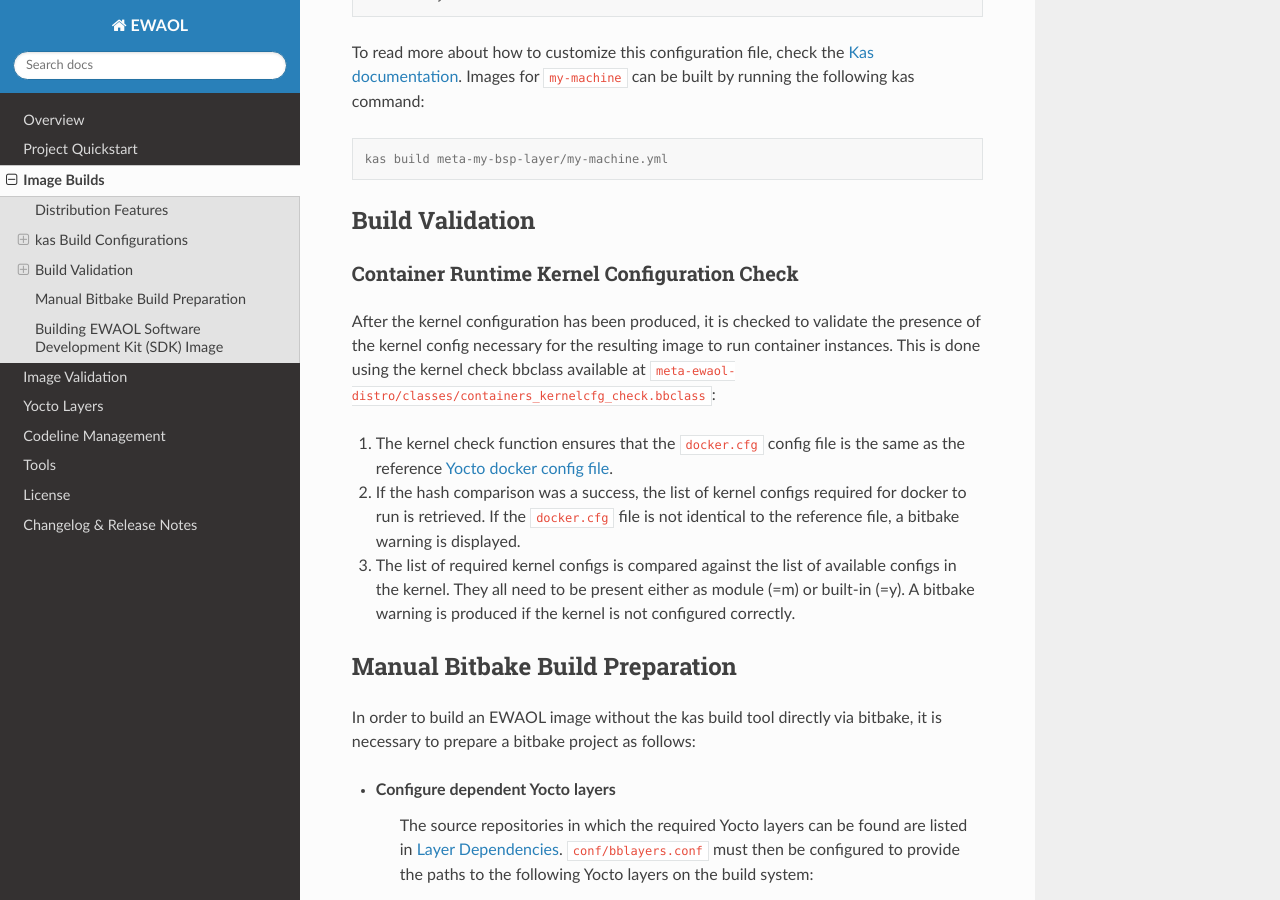
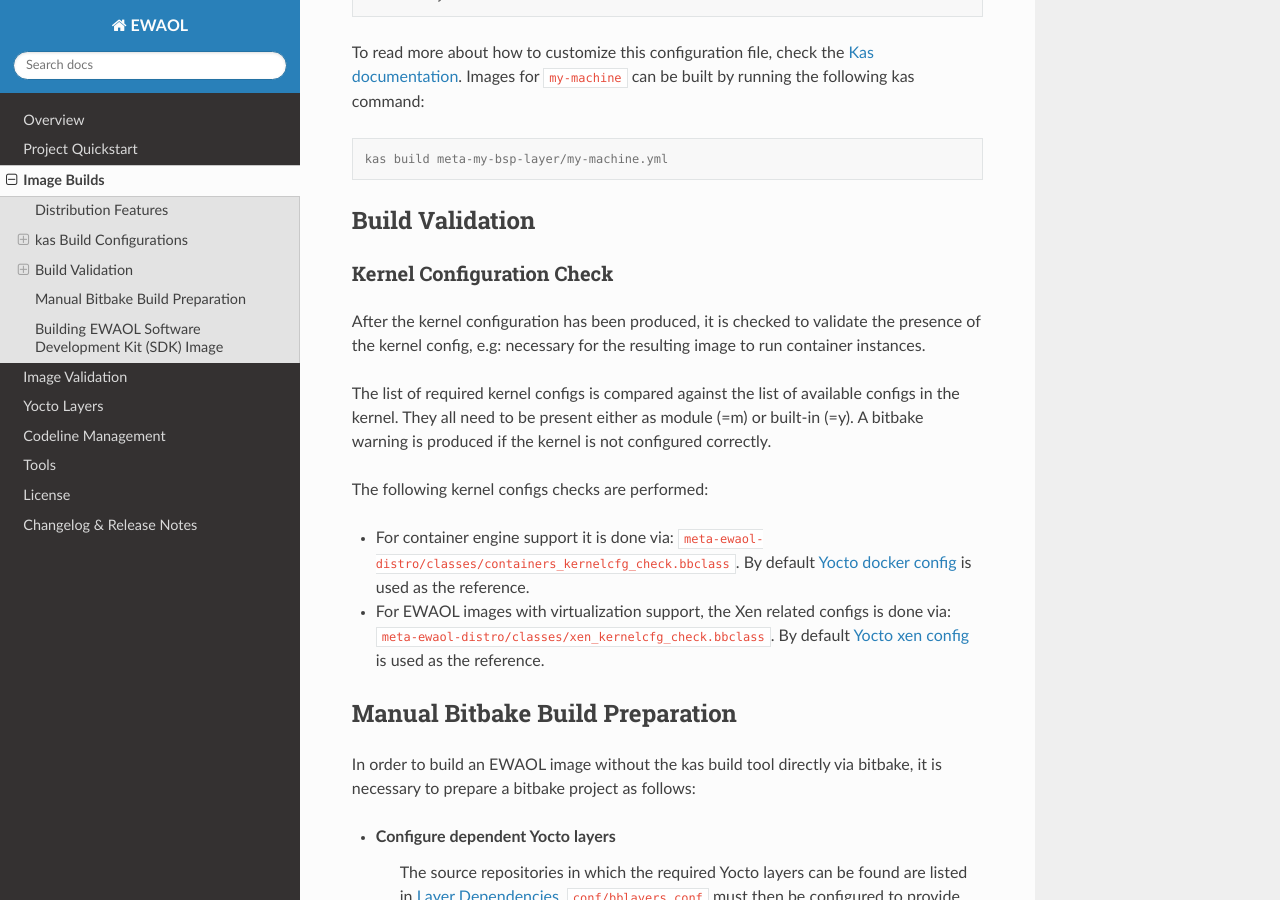
Before and after one commit to chaoge525/soafee_demo, a Sphinx documentation site: the page built from documentation/builds.rst, in a window 1280 px wide and 900 px high, scrolled down 4515 px. Built offline with Sphinx 7.4.7 and the Read the Docs theme 2.0.0, drawn with Linux system fonts in a browser that asks for light colours.

Commit message:
ewaol-distro,doc: Add xen related kernel config check
This patch changes kernelcfg_check function from containers_kernelcfg_check
bbclass to allow validation of any kernel config fragment.
User can also pass list of configs (e.g. for different architecture)
that will be ignored during the check.

Issue-Id: SCM-3582
Signed-off-by: Kamil Dziezyk <kamil.dziezyk@arm.com>
Change-Id: Ie01a41359bcbddaf59cf2e369aab6a6de6715635

```diff
--- a/documentation/builds.rst
+++ b/documentation/builds.rst
@@ -220,31 +220,35 @@ following kas command:
 
     kas build meta-my-bsp-layer/my-machine.yml
 
+.. _Kas documentation: https://kas.readthedocs.io/en/latest/userguide.html#including-configuration-files-from-other-repos
+
 Build Validation
 ----------------
 
-Container Runtime Kernel Configuration Check
-^^^^^^^^^^^^^^^^^^^^^^^^^^^^^^^^^^^^^^^^^^^^
+Kernel Configuration Check
+^^^^^^^^^^^^^^^^^^^^^^^^^^
 
 After the kernel configuration has been produced, it is checked to validate the
-presence of the kernel config necessary for the resulting image to run
-container instances. This is done using the kernel check bbclass available at
-``meta-ewaol-distro/classes/containers_kernelcfg_check.bbclass``:
+presence of the kernel config, e.g: necessary for the resulting image to run
+container instances.
 
-1. The kernel check function ensures that the ``docker.cfg`` config file is the
-   same as the reference `Yocto docker config file`_.
+The list of required kernel configs is compared against the list of available
+configs in the kernel. They all need to be present either as module (=m) or
+built-in (=y). A bitbake warning is produced if the kernel is not configured
+correctly.
 
-2. If the hash comparison was a success, the list of kernel configs required
-   for docker to run is retrieved. If the ``docker.cfg`` file is not identical
-   to the reference file, a bitbake warning is displayed.
+The following kernel configs checks are performed:
 
-3. The list of required kernel configs is compared against the list of
-   available configs in the kernel. They all need to be present either as module
-   (=m) or built-in (=y). A bitbake warning is produced if the kernel is not
-   configured correctly.
+* For container engine support it is done via:
+  ``meta-ewaol-distro/classes/containers_kernelcfg_check.bbclass``. By default
+  `Yocto docker config`_ is used as the reference.
 
-.. _Yocto docker config file: http://git.yoctoproject.org/cgit/cgit.cgi/yocto-kernel-cache/tree/features/docker/docker.cfg
-.. _Kas documentation: https://kas.readthedocs.io/en/latest/userguide.html#including-configuration-files-from-other-repos
+* For EWAOL images with virtualization support, the Xen related configs is
+  done via: ``meta-ewaol-distro/classes/xen_kernelcfg_check.bbclass``.
+  By default `Yocto xen config`_ is used as the reference.
+
+.. _Yocto docker config: http://git.yoctoproject.org/cgit/cgit.cgi/yocto-kernel-cache/tree/features/docker/docker.cfg
+.. _Yocto xen config: http://git.yoctoproject.org/cgit/cgit.cgi/yocto-kernel-cache/tree/features/xen/xen.cfg
 
 Manual Bitbake Build Preparation
 --------------------------------
```
Also changed, not shown: 5 other files.
